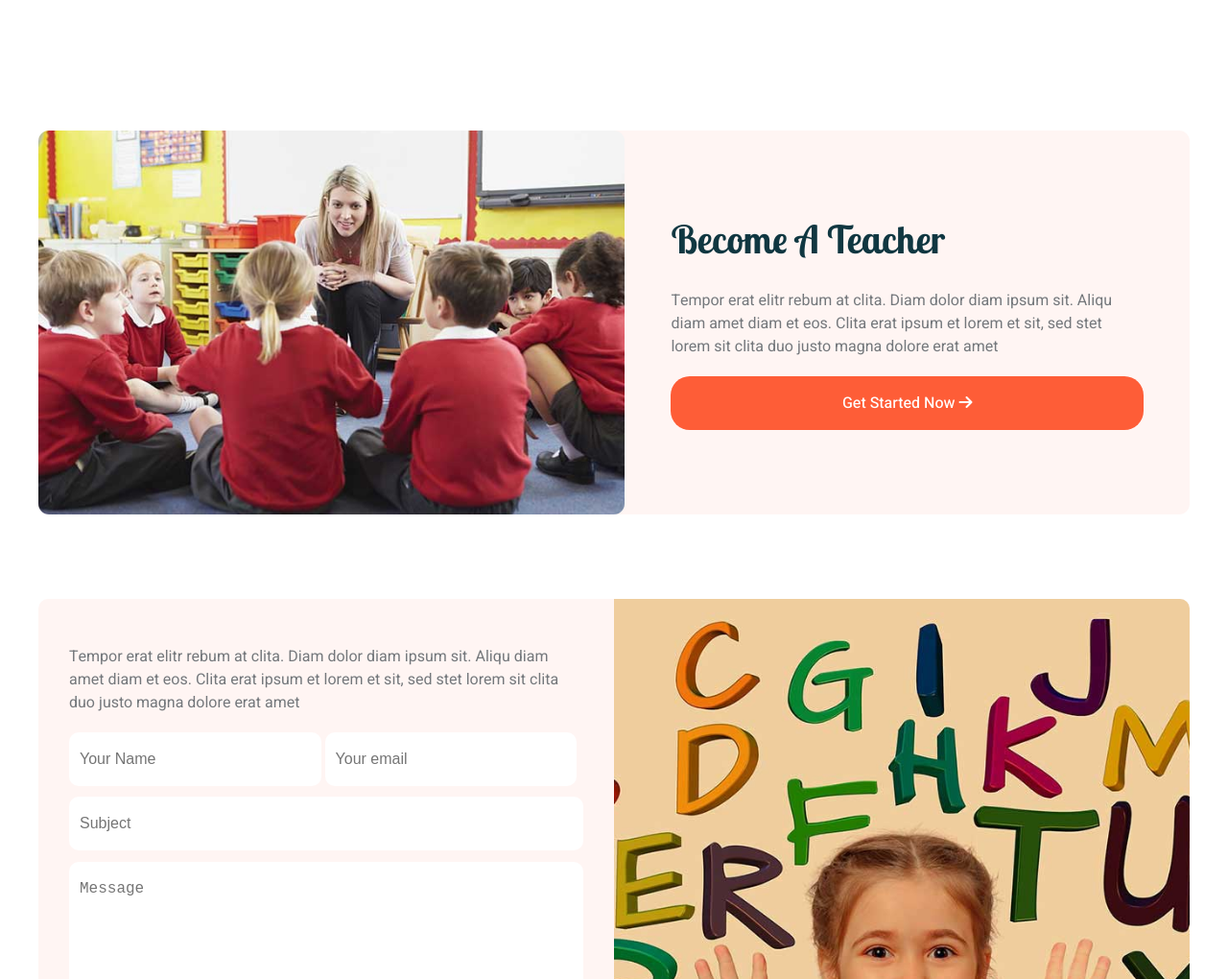
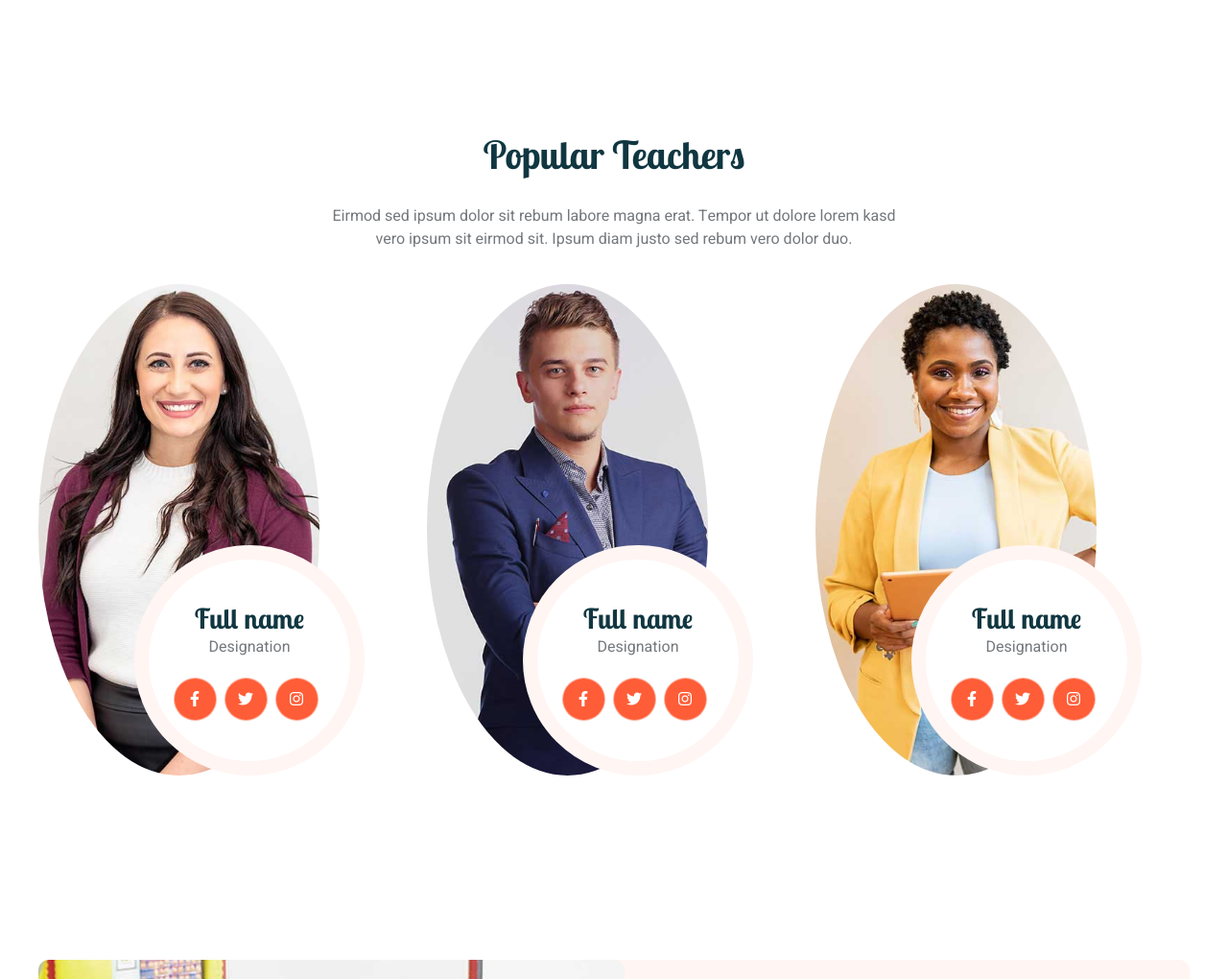
Before and after one commit to Anca2022/kindergdn, a plain HTML site: page index.html in a window 1280 px wide. Shown: the part 1780-2800 px from the top of the page at 96% size. Drawn offline with Linux system fonts and the light colour scheme.

Commit message:
added popular teachers section to homepage

```diff
--- a/index.html
+++ b/index.html
@@ -38,7 +38,7 @@
 
         <section class="hero-section">
             <div class="container">
-                <h1 class="title">The best kindergarden school for your child</h1>
+                <h1 class="title">The best kindergarten school for your child</h1>
                 <p>Lorem ipsum dolor sit amet consectetur adipisicing elit. Doloribus iusto provident perferendis? Placeat, quis doloremque!</p>
             </div>
         </section>
@@ -98,6 +98,49 @@
                 <img class="big-pic thick-border" src="img/about-1.jpg" alt="children">
                 <img class="smaller-pic1 thick-border" src="img/about-2.jpg" alt="children">
                 <img class="smaller-pic2 thick-border" src="img/about-3.jpg" alt="children">
+            </div>
+        </section>
+
+        <section class="centered-section container">
+            <h2 class="title">Popular Teachers</h2>
+            <p class="description">Eirmod sed ipsum dolor sit rebum labore magna erat. Tempor ut dolore lorem kasd vero ipsum sit eirmod sit. Ipsum diam justo sed rebum vero dolor duo.</p>
+            <div class="teachers">
+                <div class="teacher">
+                    <img src="img/team-1.jpg" alt="a female teacher">
+                    <div class="teacher-info thick-border">
+                        <p class="teacher-name title">Full name</p>
+                        <p>Designation</p>
+                        <ul class="social-media">
+                            <li><a href='#'><i class="fa-brands fa-facebook-f"></i></a></li>
+                            <li><a href='#'><i class="fa-brands fa-twitter"></i></a></li>
+                            <li><a href='#'><i class="fa-brands fa-instagram"></i></a></li>
+                        </ul>
+                    </div>
+                </div>
+                <div class="teacher">
+                    <img src="img/team-2.jpg" alt="a male teacher">
+                    <div class="teacher-info thick-border">
+                        <p class="teacher-name title">Full name</p>
+                        <p>Designation</p>
+                        <ul class="social-media">
+                            <li><a href='#'><i class="fa-brands fa-facebook-f"></i></a></li>
+                            <li><a href='#'><i class="fa-brands fa-twitter"></i></a></li>
+                            <li><a href='#'><i class="fa-brands fa-instagram"></i></a></li>
+                        </ul>
+                    </div>
+                </div>
+                <div class="teacher">
+                    <img src="img/team-3.jpg" alt="a female teacher">
+                    <div class="teacher-info thick-border">
+                        <p class="teacher-name title">Full name</p>
+                        <p>Designation</p>
+                        <ul class="social-media">
+                            <li><a href='#'><i class="fa-brands fa-facebook-f"></i></a></li>
+                            <li><a href='#'><i class="fa-brands fa-twitter"></i></a></li>
+                            <li><a href='#'><i class="fa-brands fa-instagram"></i></a></li>
+                        </ul>
+                    </div>
+                </div>
             </div>
         </section>
 
@@ -216,7 +259,7 @@
                 </div>
             </div>
             <div class="lower-footer">
-                <p class="copyright"><i class="fa-regular fa-copyright"></i> <a href='index.html'>Kindergarden</a>, All Right Reserved. Made By <a href='https://github.com/Anca2022'>Anca2022</a></p>
+                <p class="copyright"><i class="fa-regular fa-copyright"></i> <a href='index.html'>Kindergarten</a>, All Right Reserved. Made By <a href='https://github.com/Anca2022'>Anca2022</a></p>
                 <ul>
                     <li><a href='#'>Home</a></li>
                     <li><a href='#'>Cookies</a></li>
```
Also changed, not shown: 404.html (+1 -1 lines), about.html (+1 -1 lines), call-to-action.html (+1 -1 lines), contact.html (+1 -1 lines), facilities.html (+1 -1 lines), teachers.html (+1 -1 lines), testimonials.html (+1 -1 lines).
